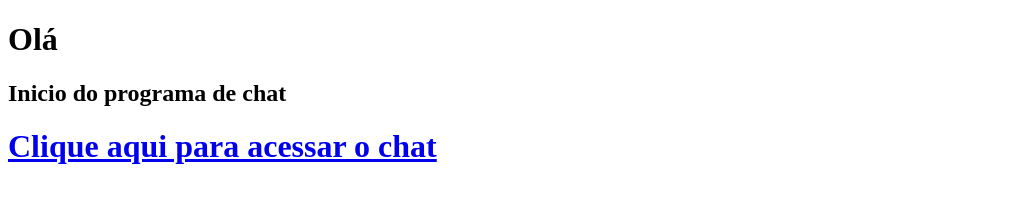
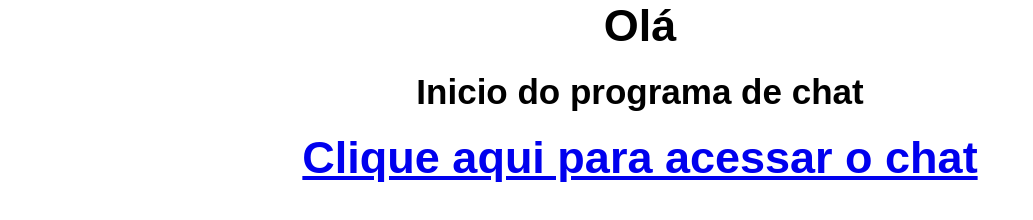
Before and after one commit to ljsomm/claudio-book, a plain HTML site: page frontend/index.html in a window 1280 px wide. Shown: the whole page, without its empty margins (0-1033 px from the left). Drawn offline with Linux system fonts and the light colour scheme; the site is published under a folder, as on GitHub Pages, so addresses that start at the root find nothing.

Commit message:
alteracoes

```diff
--- a/frontend/index.html
+++ b/frontend/index.html
@@ -6,13 +6,13 @@
     <meta name="viewport" content="width=device-width, initial-scale=1.0">
     <title>Document</title>
 
-    <link rel="stylesheet" href="/frontend/css/style.css">
+    <link rel="stylesheet" href="css/style.css">
 </head>
 <body>
     <h1>Olá</h1>
 
     <h2>Inicio do programa de chat</h2>
 
-    <h1 class="center"><a href="/frontend//chat.html">Clique aqui para acessar o chat</a></h1>
+    <h1 class="center"><a href="chat.html">Clique aqui para acessar o chat</a></h1>
 </body>
 </html>
```
Also changed, not shown: frontend/chat.html (+1 -1 lines).
